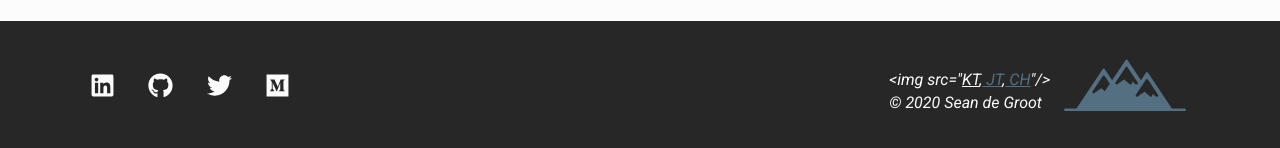
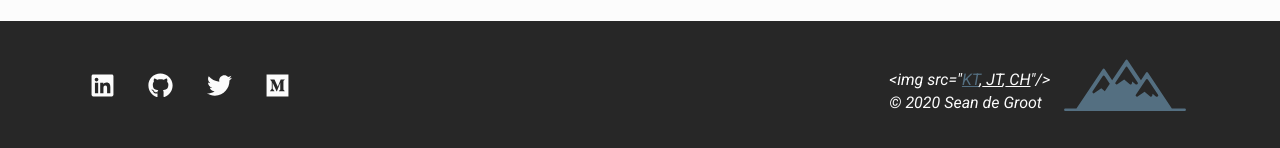
Before and after one commit to seandaniel/portfolio-v3, a React (Create React App) app: page / in a window 1280 px wide. In both pictures the pointer is over the link "KT". Shown: the part 1755-1903 px from the top of the page. Built offline with nearby package versions, Linux system fonts and the light colour scheme.

Commit message:
Footer img src

```diff
--- a/src/Components/Footer/footer.scss
+++ b/src/Components/Footer/footer.scss
@@ -58,12 +58,11 @@ footer {
     margin-right: 10px;
     margin-bottom: 37px;
     a {
-      color: $secondaryColor;
       text-decoration: underline;
       transition: color .35s;
       &:hover,
       &:focus {
-        color: $tertiaryColor;
+        color: $secondaryColor;
       }
     }
   }
```
